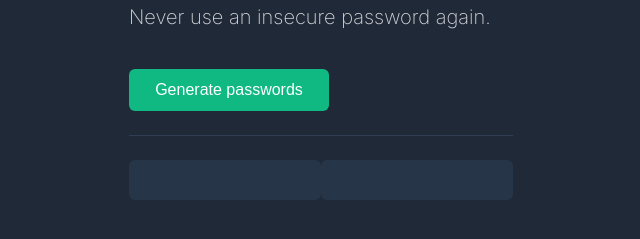
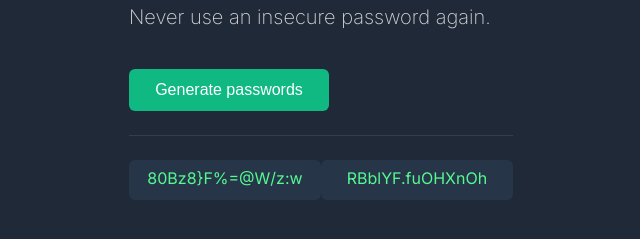
Before and after one commit to JaredKlopstein/Password-Generator, a plain HTML site: page index.html in a window 1280 px wide. Both pictures are taken after a click on the button "Generate passwords". Shown: the part 213-452 px from the top of the page, without its empty margins (319-959 px from the left). Drawn offline with Linux system fonts and the light colour scheme.

Commit message:
added generatePasswords function

```diff
--- a/index.css
+++ b/index.css
@@ -50,8 +50,11 @@ body {
 
 .password-container {
     width: 200px;
-    height: 40px;
+    height: 24px;
     background-color: #273549;
     border-radius: 6px;
     margin: 24px 0;
+    color: #55F991;
+    text-align: center;
+    padding: 8px;
 }
--- a/index.html
+++ b/index.html
@@ -10,11 +10,11 @@
             <div class="input-wrapper">
                 <h1 class="title">Generate a <span class="highlight">random password</span></h1>
                 <h2 class="subtitle">Never use an insecure password again.</h2>
-                <button class="generateBtn">Generate passwords</button>
+                <button class="generateBtn" onclick="generatePasswords()">Generate passwords</button>
             </div>
             <div class="output-wrapper">
-                <p class="password-el1 password-container"></p>
-                <p class="password-el2 password-container"></p>
+                <p id="password-el1" class="password-container"></p>
+                <p id="password-el2" class="password-container"></p>
             </div>
         </div>
             <script src="index.js"></script>
--- a/index.js
+++ b/index.js
@@ -1,2 +1,18 @@
 const characters = ["A","B","C","D","E","F","G","H","I","J","K","L","M","N","O","P","Q","R","S","T","U","V","W","X","Y","Z","a","b","c","d","e","f","g","h","i","j","k","l","m","n","o","p","q","r","s","t","u","v","w","x","y","z", "0", "1", "2", "3", "4", "5", "6", "7", "8", "9","~","`","!","@","#","$","%","^","&","*","(",")","_","-","+","=","{","[","}","]",",","|",":",";","<",">",".","?",
 "/"];
+let passwordOneEl = document.getElementById("password-el1")
+let passwordTwoEl = document.getElementById("password-el2")
+
+
+function generatePasswords() {
+    let password1 = ""
+    let password2 = ""
+    for (i = 0;i < 15;i++) {
+        password1 += characters[Math.floor(Math.random() * characters.length)]
+    }
+    for (i = 0;i < 15;i++) {
+        password2 += characters[Math.floor(Math.random() * characters.length)]
+    }
+    passwordOneEl.textContent = password1
+    passwordTwoEl.textContent = password2
+}
```
